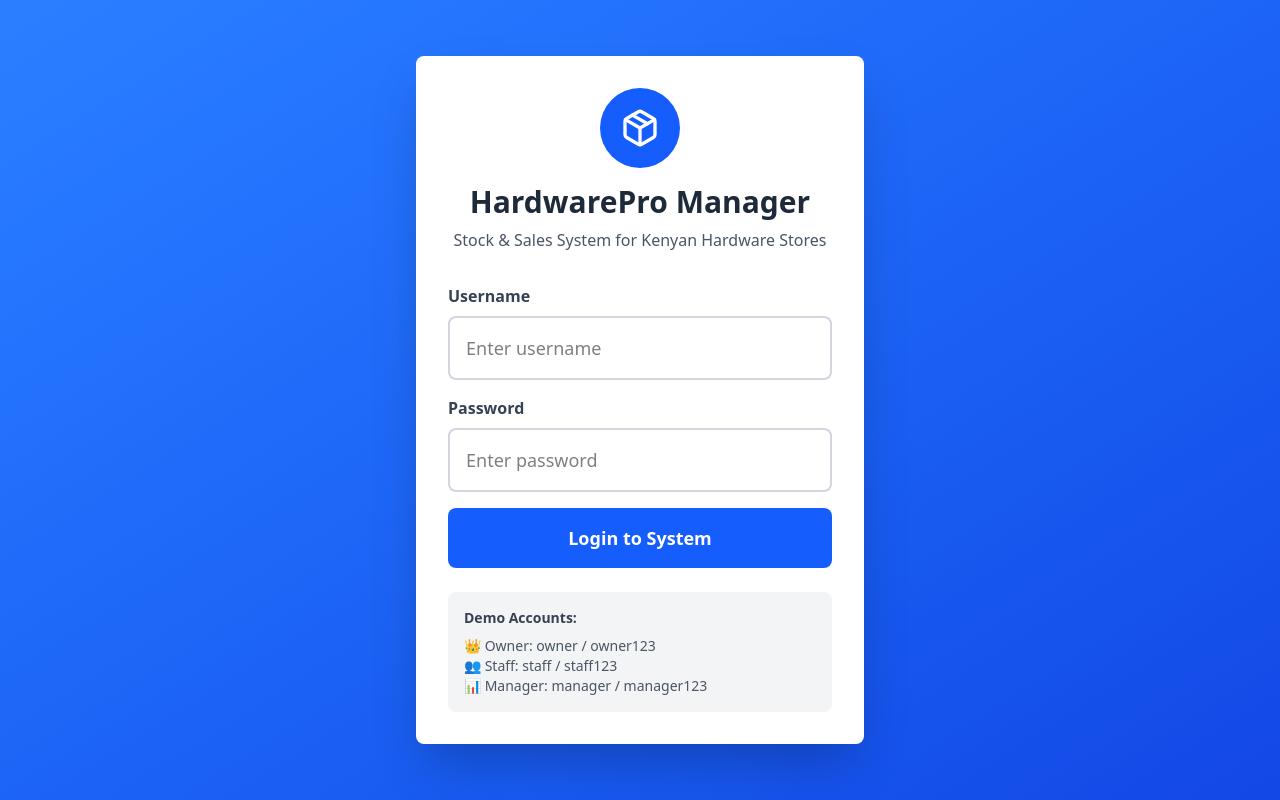
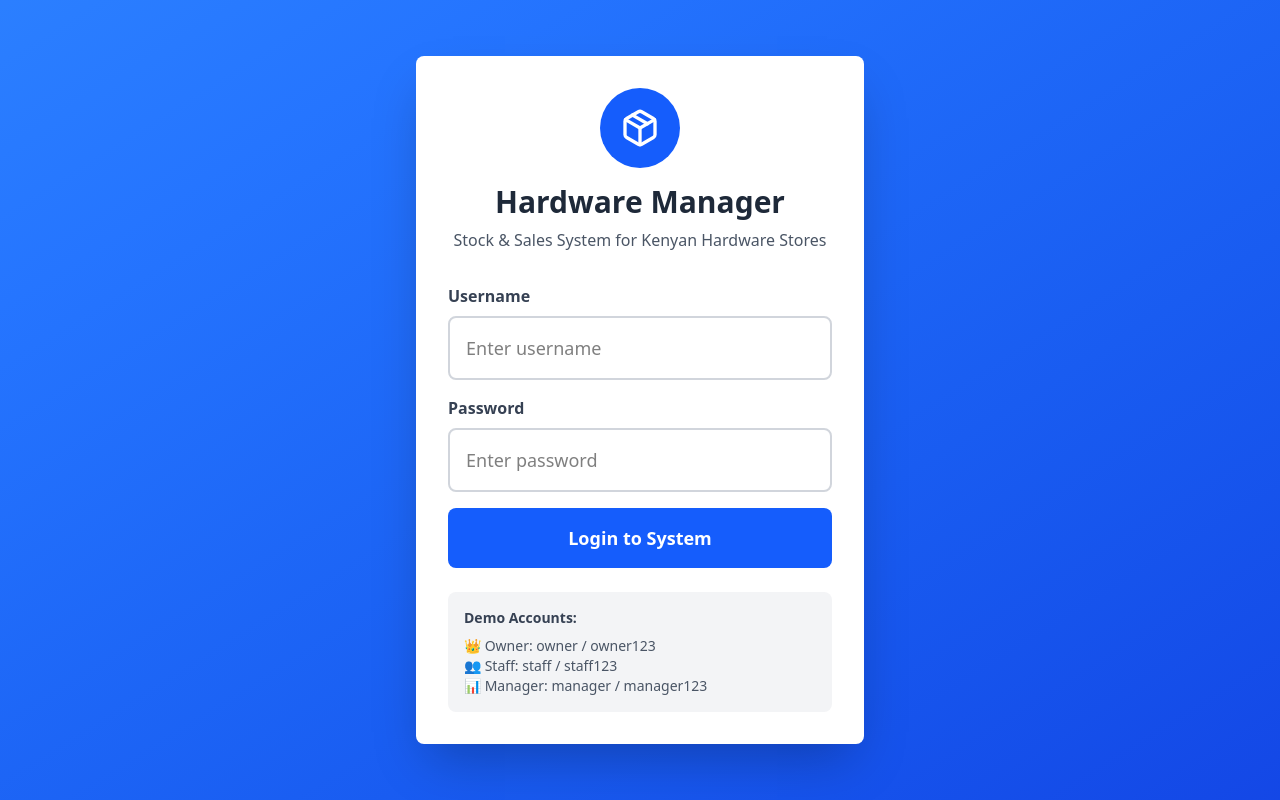
Before and after one commit to ngugilovesyou/SamuelGitau, a React (Vite) app in the folder client/: page / in a window 1280 px wide. Built offline with nearby package versions, Linux system fonts and the light colour scheme.

Commit message:
Rename 'HardwarePro' to 'HardwareBiz' in JSX

```diff
--- a/client/src/deepseek_javascript_20260102_c5f587.jsx
+++ b/client/src/deepseek_javascript_20260102_c5f587.jsx
@@ -153,7 +153,7 @@ const HardwareStoreSystem = () => {
             <div className="bg-blue-600 w-20 h-20 rounded-full flex items-center justify-center mx-auto mb-4">
               <Package className="text-white" size={40} />
             </div>
-            <h1 className="text-3xl font-bold text-gray-800">HardwarePro Manager</h1>
+            <h1 className="text-3xl font-bold text-gray-800">Hardware Manager</h1>
             <p className="text-gray-600 mt-2">Stock & Sales System for Kenyan Hardware Stores</p>
             {offlineMode && (
               <div className="mt-2 bg-yellow-100 text-yellow-800 p-2 rounded text-sm">
@@ -247,8 +247,7 @@ const HardwareStoreSystem = () => {
               <div className="flex items-center space-x-3">
                 <Package size={32} className="text-blue-400" />
                 <div>
-                  <h2 className="text-xl font-bold">HardwarePro</h2>
-                  <p className="text-gray-400 text-sm">Kenya Edition</p>
+                  <h2 className="text-xl font-bold">HardwareBiz</h2>
                 </div>
               </div>
               <button
```
